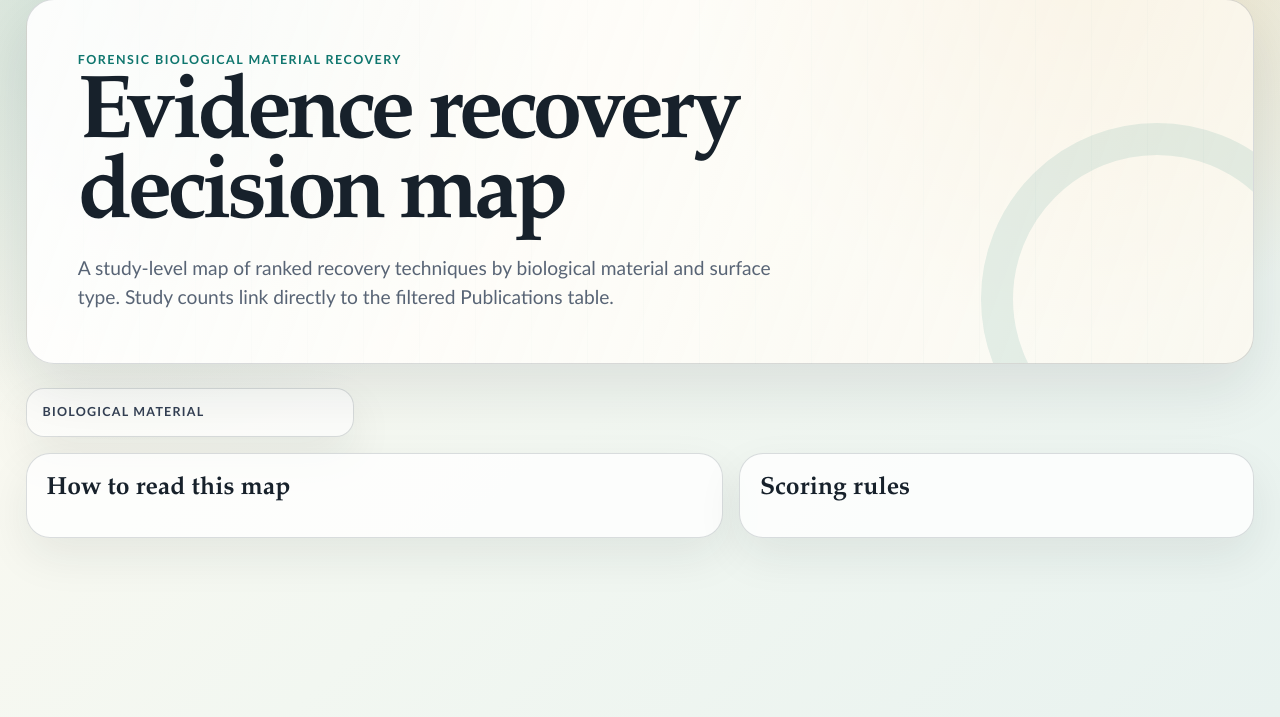
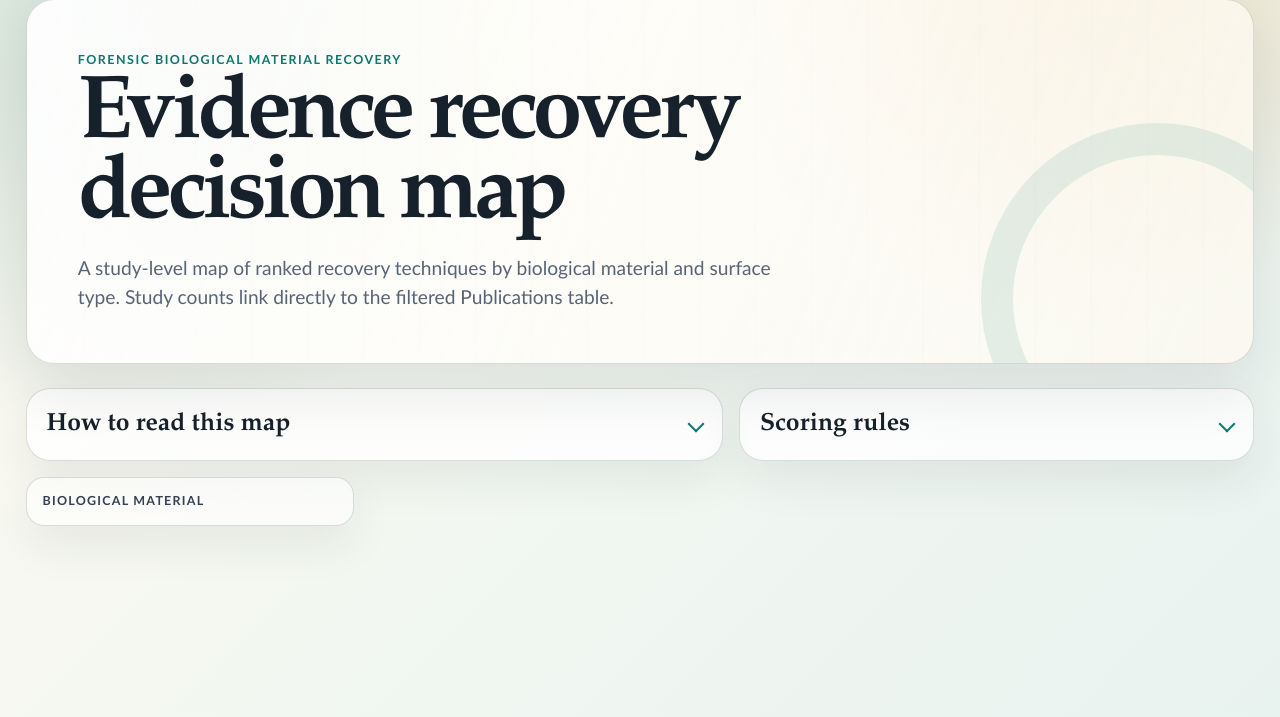
Before and after one commit to pwhipp/frdb, a Python web app: template templates/index.html in a window 1280 px wide. Shown: the part 84-801 px from the top of the page. Run offline with Jinja, Linux system fonts and the light colour scheme; the template is opened without the code that fills it, so the values that code supplies are empty.

Commit message:
Make decision map panels collapsible

```diff
--- a/static/decision-map.css
+++ b/static/decision-map.css
@@ -278,22 +278,60 @@ body {
 .decision-explainer {
     display: grid;
     grid-template-columns: minmax(0, 1.15fr) minmax(18rem, 0.85fr);
+    align-items: start;
     gap: 1rem;
     max-width: 78rem;
-    margin: 1rem auto 0;
+    margin: 0 auto 1rem;
 }
 
 .explainer-panel {
-    padding: 1.25rem;
+    padding: 0;
     border-radius: 24px;
     background: rgba(255, 255, 255, 0.78);
 }
 
-.explainer-panel h2 {
-    margin: 0 0 0.8rem;
+.decision-accordion summary {
+    display: flex;
+    align-items: center;
+    justify-content: space-between;
+    gap: 1rem;
+    padding: 1.05rem 1.25rem;
+    cursor: pointer;
+    list-style: none;
+}
+
+.decision-accordion summary::-webkit-details-marker {
+    display: none;
+}
+
+.decision-accordion summary:focus-visible {
+    border-radius: 20px;
+    outline: 3px solid rgba(15, 118, 110, 0.28);
+    outline-offset: -0.35rem;
+}
+
+.accordion-title {
     font-family: "Iowan Old Style", "Palatino Linotype", Palatino, Georgia, serif;
     font-size: 1.55rem;
     font-weight: 800;
+}
+
+.accordion-indicator {
+    width: 0.75rem;
+    height: 0.75rem;
+    border-right: 0.16rem solid var(--map-teal);
+    border-bottom: 0.16rem solid var(--map-teal);
+    flex: 0 0 auto;
+    transform: rotate(45deg);
+    transition: transform 140ms ease;
+}
+
+.decision-accordion[open] .accordion-indicator {
+    transform: translateY(0.2rem) rotate(225deg);
+}
+
+.accordion-content {
+    padding: 0 1.25rem 1.25rem;
 }
 
 .explainer-item h3,
--- a/templates/index.html
+++ b/templates/index.html
@@ -39,6 +39,39 @@
                 A study-level map of ranked recovery techniques by biological material and surface type.
                 Study counts link directly to the filtered Publications table.
             </p>
+        </section>
+
+        <section class="decision-explainer" aria-label="Decision map explanation">
+            <details class="explainer-panel decision-accordion">
+                <summary>
+                    <span class="accordion-title">How to read this map</span>
+                    <span class="accordion-indicator" aria-hidden="true"></span>
+                </summary>
+                <div class="accordion-content">
+                    {% for item in decision_map.readme %}
+                        <section class="explainer-item">
+                            <h3>{{ item.item }}</h3>
+                            <p>{{ item.description }}</p>
+                        </section>
+                    {% endfor %}
+                </div>
+            </details>
+            <details class="explainer-panel decision-accordion scoring-panel">
+                <summary>
+                    <span class="accordion-title">Scoring rules</span>
+                    <span class="accordion-indicator" aria-hidden="true"></span>
+                </summary>
+                <div class="accordion-content">
+                    <dl class="scoring-list">
+                        {% for item in decision_map.scoring_readme %}
+                            <div>
+                                <dt>{{ item.rule }}</dt>
+                                <dd>{{ item.score_effect }}</dd>
+                            </div>
+                        {% endfor %}
+                    </dl>
+                </div>
+            </details>
         </section>
 
         <section class="decision-grid" aria-label="Recovery decision map">
@@ -89,28 +122,5 @@
                 {% endfor %}
             {% endfor %}
         </section>
-
-        <section class="decision-explainer" aria-label="Decision map explanation">
-            <div class="explainer-panel">
-                <h2>How to read this map</h2>
-                {% for item in decision_map.readme %}
-                    <section class="explainer-item">
-                        <h3>{{ item.item }}</h3>
-                        <p>{{ item.description }}</p>
-                    </section>
-                {% endfor %}
-            </div>
-            <div class="explainer-panel scoring-panel">
-                <h2>Scoring rules</h2>
-                <dl class="scoring-list">
-                    {% for item in decision_map.scoring_readme %}
-                        <div>
-                            <dt>{{ item.rule }}</dt>
-                            <dd>{{ item.score_effect }}</dd>
-                        </div>
-                    {% endfor %}
-                </dl>
-            </div>
-        </section>
     </main>
 {% endblock %}
```
